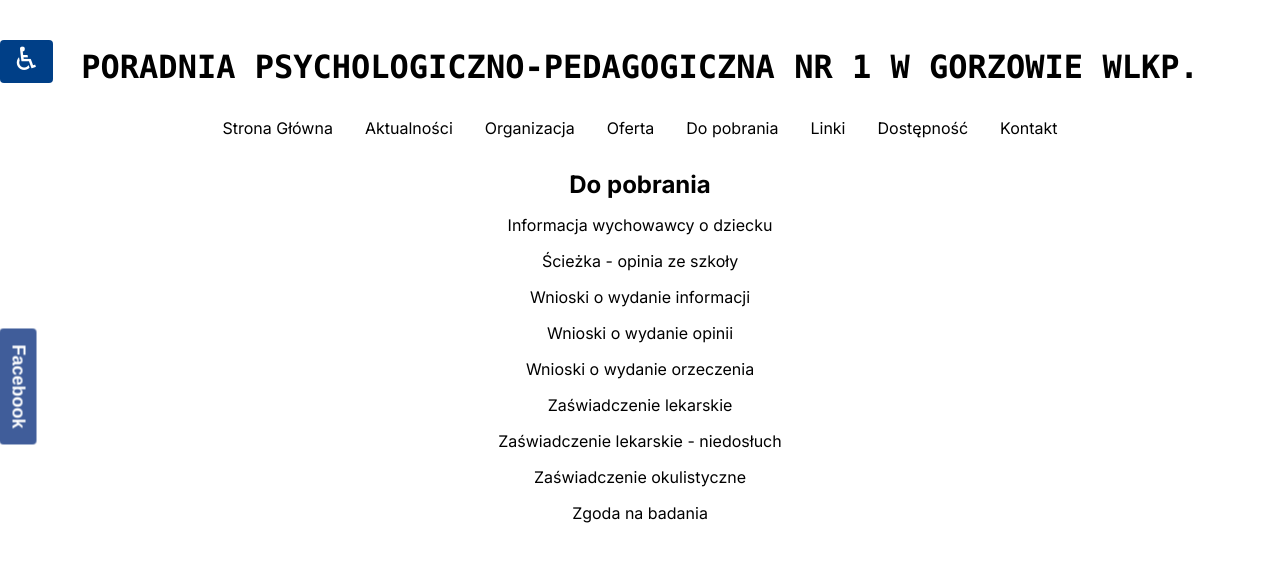
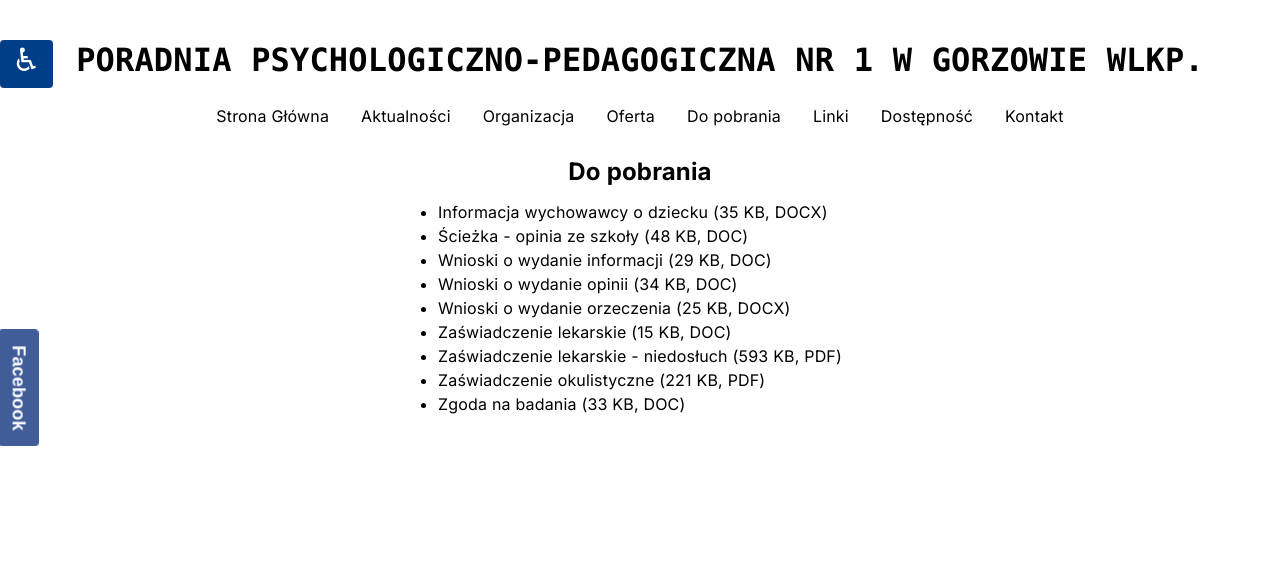
Before and after one commit to Madejczyk/ppp1gorzow, a Next.js app: page /dopobrania in a window 1280 px wide. Shown: the top 562 px of the page. Built offline with nearby package versions, Linux system fonts and the light colour scheme.

Commit message:
fix code based on declaration

```diff
--- a/app/Narzedzia.tsx
+++ b/app/Narzedzia.tsx
@@ -137,7 +137,7 @@ export const Narzedzia = () => {
     }, [reset])
 
     return <>
-        <div className="narzedzia" onClick={onToggle} ref={iconRef as any} tabIndex={0} onKeyDown={onIconPress}>
+        <div className="narzedzia" onClick={onToggle} ref={iconRef as any} tabIndex={0} onKeyDown={onIconPress} role="button">
             <div className="ikona">
     ♿︎
             </div>
--- a/app/aktualnosci/page.tsx
+++ b/app/aktualnosci/page.tsx
@@ -2,6 +2,7 @@ import { Header } from "../common/Header";
 import {sanityFetch} from '../../sanity/lib/client'
 import type { TypedObject } from "sanity";
 import { PortableComponent } from "../common/PortableComponent";
+import { getMetadata } from "../common/Title";
 
 type Post = {
   _id: string
@@ -9,6 +10,9 @@ type Post = {
   body?: TypedObject | TypedObject[]
   _updatedAt: number
 }
+
+const title = 'Aktualności'
+export const metadata = getMetadata(title)
 
 export default async function Aktualnosci() {
     const posts: Post[] = await sanityFetch({
@@ -23,7 +27,7 @@ export default async function Aktualnosci() {
 
     return <main>
         <Header />
-        <h2>{"Aktualności"}</h2>
+        <h2>{title}</h2>
         <ul>
             {posts.map((post) => {
                 const date = new Date(post?._updatedAt);
--- /dev/null
+++ b/app/common/Title.tsx
@@ -0,0 +1,5 @@
+import { Metadata } from "next";
+
+export const getMetadata = (title: string):Metadata => ({
+    title: `${title} - Poradnia Psychologiczno-Pedagogiczna nr 1 w Gorzowie Wlkp.`,
+});
--- a/app/dopobrania/page.tsx
+++ b/app/dopobrania/page.tsx
@@ -1,54 +1,64 @@
 import Link from "next/link";
 import { Header } from "../common/Header";
+import { getMetadata } from "../common/Title";
+
+const title = 'Do pobrania'
+export const metadata = getMetadata(title)
+
+const listOfFiles = [
+    {
+        href:'/pliki/Informacja_wychowawcy_o_dziecku.docx',
+        title:'Informacja wychowawcy o dziecku (35 KB, DOCX)'
+    },
+    {
+        href:"/pliki/Ściezka_opinia_ze_szkoły.doc",
+        title:'Ścieżka - opinia ze szkoły (48 KB, DOC)'
+    },
+    {
+        href:"/pliki/Wniosek_o_wydanie_informacji.doc",
+        title:'Wnioski o wydanie informacji (29 KB, DOC)'
+    },
+    {
+        href:"/pliki/Wniosek_o_wydanie_opinii.doc",
+        title:'Wnioski o wydanie opinii (34 KB, DOC)'
+    },
+    {
+        href:'/pliki/Wniosek_o_wydanie_orzeczenia.docx',
+        title:'Wnioski o wydanie orzeczenia (25 KB, DOCX)'
+    },
+    {
+        href:'/pliki/Zaświadczenie_lekarskie.doc',
+        title:'Zaświadczenie lekarskie (15 KB, DOC)'
+    },
+    {
+        href:'/pliki/Zaświadczenie_lekarskie_niedosłuch.pdf',
+        title:'Zaświadczenie lekarskie - niedosłuch (593 KB, PDF)'
+    },
+    {
+        href:"/pliki/Zaświadczenie_okulistyczne.pdf",
+        title:'Zaświadczenie okulistyczne (221 KB, PDF)'
+    },
+    {
+        href:'/pliki/Zgoda_na_badania.doc',
+        title:'Zgoda na badania (33 KB, DOC)'
+    }
+]
 
 export default function Dopobrania() {
     return <main>
         <Header />
-        <h2>{"Do pobrania"}</h2>
-        <Link
-            href="/pliki/Informacja_wychowawcy_o_dziecku.docx"
-            target="_blank"
-            rel="noopener noreferrer"
-        >Informacja wychowawcy o dziecku</Link>
-        <Link
-            href="/pliki/Ściezka_opinia_ze_szkoły.doc"
-            target="_blank"
-            rel="noopener noreferrer"
-        >Ścieżka - opinia ze szkoły</Link>
-        <Link
-            href="/pliki/Wniosek_o_wydanie_informacji.doc"
-            target="_blank"
-            rel="noopener noreferrer"
-        >Wnioski o wydanie informacji</Link>
-        <Link
-            href="/pliki/Wniosek_o_wydanie_opinii.doc"
-            target="_blank"
-            rel="noopener noreferrer"
-        >Wnioski o wydanie opinii</Link>
-        <Link
-            href="/pliki/Wniosek_o_wydanie_orzeczenia.docx"
-            target="_blank"
-            rel="noopener noreferrer"
-        >Wnioski o wydanie orzeczenia</Link>
-        <Link
-            href="/pliki/Zaświadczenie_lekarskie.doc"
-            target="_blank"
-            rel="noopener noreferrer"
-        >Zaświadczenie lekarskie</Link>
-        <Link
-            href="/pliki/Zaświadczenie_lekarskie_niedosłuch.pdf"
-            target="_blank"
-            rel="noopener noreferrer"
-        >Zaświadczenie lekarskie - niedosłuch</Link>
-        <Link
-            href="/pliki/Zaświadczenie_okulistyczne.pdf"
-            target="_blank"
-            rel="noopener noreferrer"
-        >Zaświadczenie okulistyczne</Link>
-        <Link
-            href="/pliki/Zgoda_na_badania.doc"
-            target="_blank"
-            rel="noopener noreferrer"
-        >Zgoda na badania</Link>
+        <h2>{title}</h2>
+        <ul>
+            {
+                listOfFiles.map((f) => <li key={f.title}>
+                        <Link
+                            href={f.href}
+                            target="_blank"
+                            rel="noopener noreferrer"
+                            title='Link otwiera się w nowym oknie przeglądarki'
+                        >{f.title}</Link>
+                    </li>)
+            }
+        </ul>
     </main>
 }
--- a/app/globals.css
+++ b/app/globals.css
@@ -103,6 +103,9 @@ body {
 body {
   color: rgb(var(--foreground-rgb));
   background: rgb(var(--background-rgb));
+  line-height: 1.5em; /*max 1.5*/
+  letter-spacing: 0.01em; /*max 0.12*/
+  word-spacing: 0.01em; /*max 0.16*/
 }
 
 a {
@@ -163,7 +166,7 @@ nav {
     color: white;
     font-family: Arial,Helvetica Neue,Helvetica,sans-serif;
     font-size: 2rem;
-    padding: 0rem 0.75rem 0.3rem;
+    padding: 0.5rem 0.75rem 1rem;
     max-height: 48px;
 
     .ikona {
--- a/app/kontakt/page.tsx
+++ b/app/kontakt/page.tsx
@@ -1,11 +1,14 @@
 import { Header } from "../common/Header";
 import { Informacja } from "../common/Informacja";
 import Map from "../common/mapa";
+import { getMetadata } from "../common/Title";
+const title = 'Kontakt'
+export const metadata = getMetadata(title)
 
 export default function Kontakt() {
     return <main>
         <Header />
-        <h2>{"Kontakt"}</h2>
+        <h2>{title}</h2>
         <Informacja/>
         <Map/>
     </main>
--- a/app/linki/page.tsx
+++ b/app/linki/page.tsx
@@ -2,6 +2,9 @@ import { TypedObject } from "sanity";
 import { sanityFetch } from "../../sanity/lib/client";
 import { Header } from "../common/Header";
 import { PortableComponent } from "../common/PortableComponent";
+import { getMetadata } from "../common/Title";
+const title = 'Linki'
+export const metadata = getMetadata(title)
 
 type Page = {
     body?: TypedObject | TypedObject[]
@@ -17,7 +20,7 @@ export default async function Linki() {
 
     return <main>
         <Header />
-        <h2>{"Linki"}</h2>
+        <h2>{title}</h2>
         {
             pages?.[0] && pages[0].body && <PortableComponent
                 value={pages[0].body}
```
Also changed, not shown: app/common/mapa/Map.tsx (+6 -1 lines), app/dostepnosc/page.tsx (+13 -5 lines), app/kadra/page.tsx (+6 -2 lines), app/oferta/page.tsx (+6 -2 lines), app/organizacja/page.tsx (+22 -12 lines).
